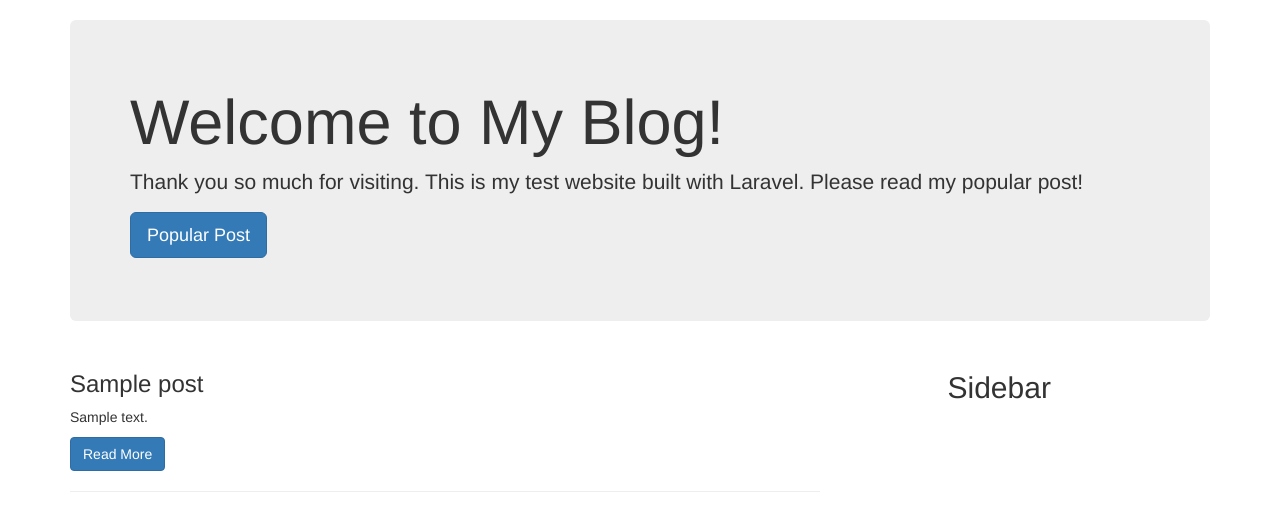
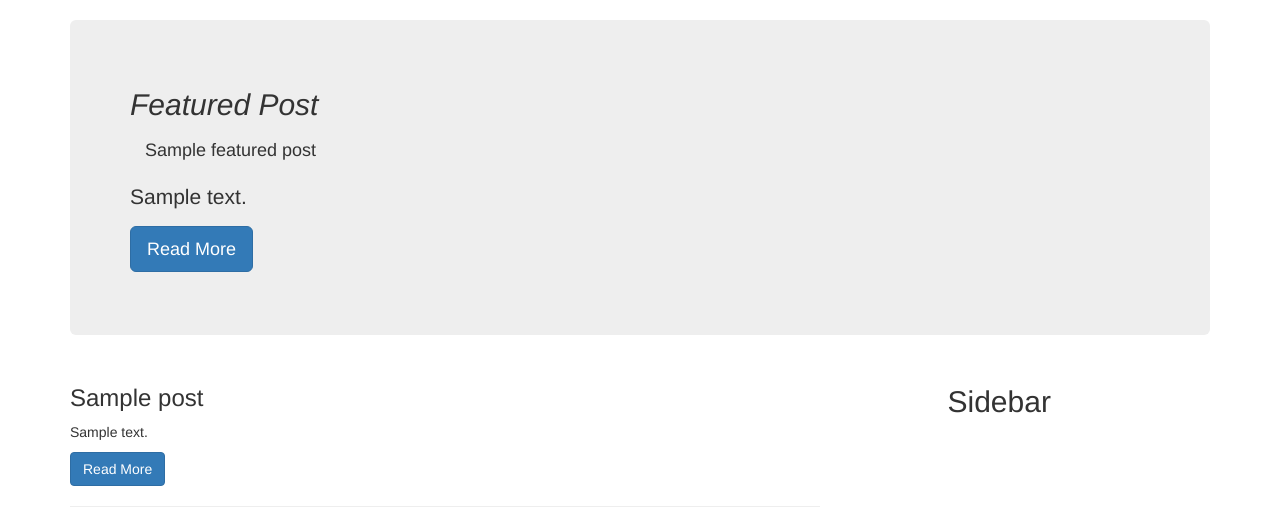
Before and after one commit to SazzadR/laravel-blog, a Laravel app: template resources/views/pages/welcome.blade.php in a window 1280 px wide. Shown: the part 52-564 px from the top of the page. Run offline with Laravel 8, Linux system fonts and the light colour scheme; the template is opened without the code that fills it: most values are stand-ins (such as "Sample title", 1, 10 or a date in 2020); settings files or empty folders that the repository lacks are supplied; some libraries are stand-ins or nearby versions.

Commit message:
Featured post

```diff
--- a/app/Http/Controllers/PagesController.php
+++ b/app/Http/Controllers/PagesController.php
@@ -13,7 +13,8 @@ class PagesController extends Controller
     public function getIndex()
     {
         $posts = Post::orderBy('created_at', 'desc')->limit(4)->get();
-        return view('pages.welcome', compact('posts'));
+        $featured_post = Post::where('featured_post', 1)->first();
+        return view('pages.welcome', compact('posts', 'featured_post'));
     }
 
     public function getAbout()
--- a/app/Http/Controllers/PostController.php
+++ b/app/Http/Controllers/PostController.php
@@ -172,6 +172,11 @@ class PostController extends Controller
             $post->where('id', $post->id)->update(['image' => $fileName]);
         }
 
+        if ($request->featured_post) {
+            Post::where('id', '<>', $post->id)
+                ->update(['featured_post' => 0]);
+        }
+
         Session::flash('success', 'Post has been successfully updated.');
 
         return redirect()->route('posts.show', $post->id);
--- a/app/Post.php
+++ b/app/Post.php
@@ -6,7 +6,7 @@ use Illuminate\Database\Eloquent\Model;
 
 class Post extends Model
 {
-    protected $fillable = ['title', 'slug', 'category_id', 'body'];
+    protected $fillable = ['title', 'slug', 'category_id', 'body', 'featured_post'];
 
     public function category()
     {
--- a/resources/views/pages/welcome.blade.php
+++ b/resources/views/pages/welcome.blade.php
@@ -12,11 +12,14 @@
                 </div>
             @endif
 
-            <div class="jumbotron">
-                <h1>Welcome to My Blog!</h1>
-                <p class="lead">Thank you so much for visiting. This is my test website built with Laravel. Please read my popular post!</p>
-                <p><a class="btn btn-primary btn-lg" href="#" role="button">Popular Post</a></p>
-            </div>
+            @if($featured_post)
+                <div class="jumbotron">
+                    <h2><i>Featured Post</i></h2>
+                    <h4 class="panel-heading">{{ $featured_post->title }}</h4>
+                    <p class="lead">{{ substr(strip_tags($featured_post->body), 0, 110) }}{{ strlen(strip_tags($featured_post->body)) > 110 ? '...': '' }}</p>
+                    <p><a class="btn btn-primary btn-lg" href="{{ route('blog.single', [$featured_post->slug]) }}" role="button">Read More</a></p>
+                </div>
+            @endif
         </div>
     </div>
     <!-- end of header .row -->
--- a/resources/views/posts/edit.blade.php
+++ b/resources/views/posts/edit.blade.php
@@ -41,6 +41,11 @@
         <div class="col-md-4">
             <div class="well">
                 <dl class="dl-horizontal">
+                    <dl class="dl-horizontal">
+                        <dt>{!! Form::label('featured_post', 'Set as Featured Post:') !!}</dt>
+                        <dd>{!! Form::radio('featured_post', '0') !!}&nbsp;&nbsp;No &nbsp;&nbsp;{!! Form::radio('featured_post', '1') !!}&nbsp;&nbsp;Yes</dd>
+                    </dl>
+                <dl class="dl-horizontal">
                     <dt>Created At: </dt>
                     <dd>{{ date('M j, Y:h:i a', strtotime($post->created_at)) }}</dd>
                 </dl>
```
Also changed, not shown: database/migrations/2016_08_17_183711_add_featured_post_column_to_post.php (added).
